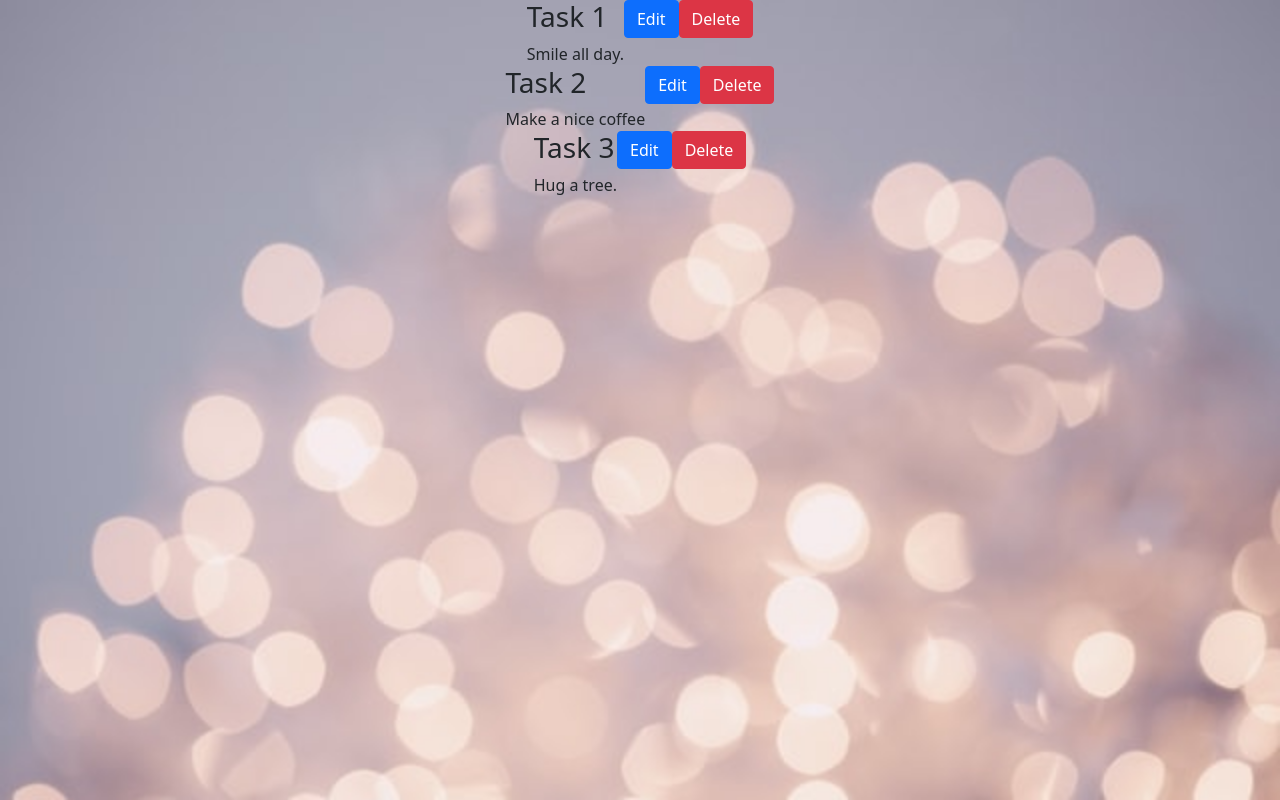
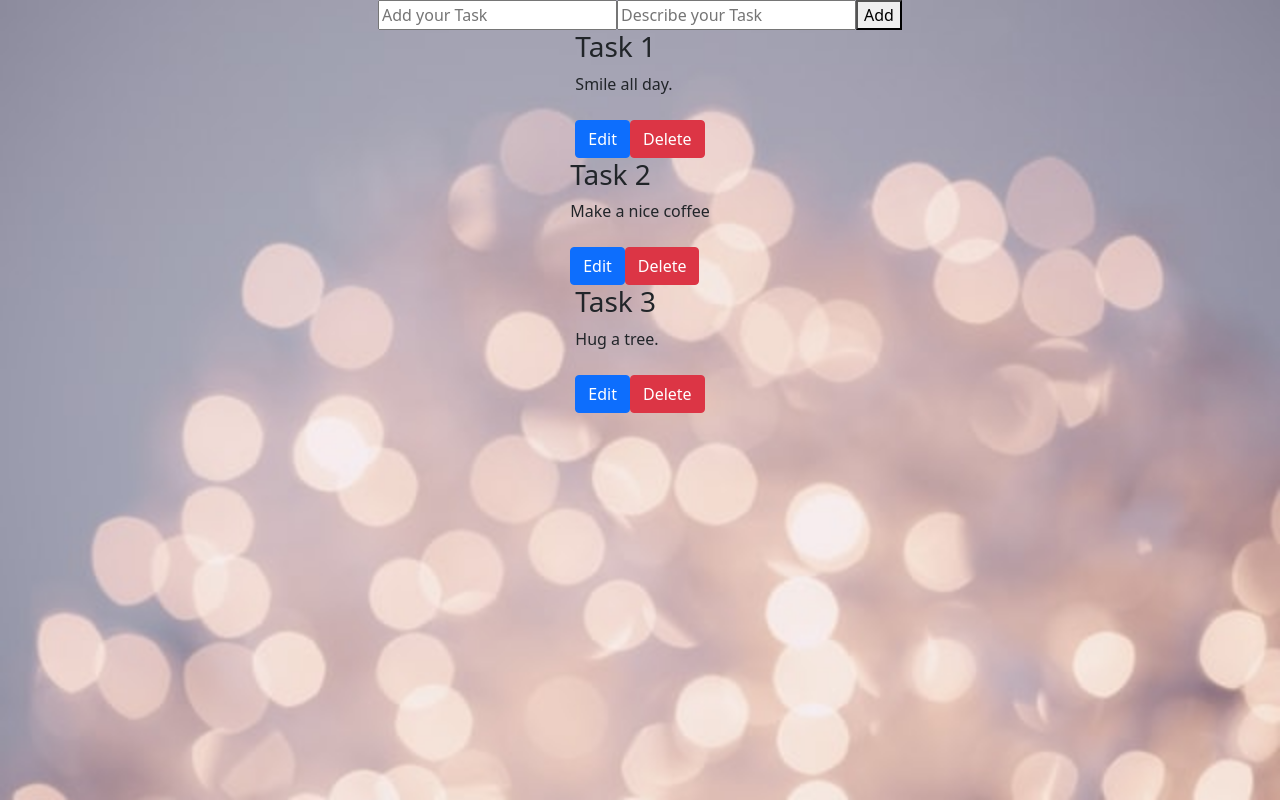
Before and after one commit to predavladc/ReactListProject, a React (Create React App) app: page / in a window 1280 px wide. Built offline with nearby package versions, Linux system fonts and the light colour scheme.

Commit message:
Added form inputs for to-do task title and description. Delete button also works. Edit button is currently not working. Method should be adding contenteditable property to button on Edit button press.

```diff
--- a/src/App.js
+++ b/src/App.js
@@ -1,45 +1,97 @@
 import React from "react";
 import "./index.css";
 import ToDoComponent from "./components/ToDo";
+import { useState } from "react";
+import UserInput from "./UserInput";
 
 export default function App() {
-  const tasklist = [
+  const [tasks, setTasks] = useState([
     {
+        id: 1,
         title: "Task 1",
         description: "Smile all day.",
         status: "new",
     },
     {
+        id: 2,
         title: "Task 2",
         description: "Make a nice coffee",
         status: "new",
     },
     {
+        id: 3,
         title: "Task 3",
         description: "Hug a tree.",
         status: "new",
     }
-  ];
+  ])
+
+  const [beingEdited, setIsBeingEdited] = useState(null);
+
+  const handleUserInput = (event) => {
+    setUserInput({ ...userInput, [event.target.name]: event.target.value });
+  };
+
+  const [userInput, setUserInput] = useState({
+    title: "",
+    description: "",
+  });
+
+  const handleAddNewTask = (event) => {
+    console.log("print");
+    event.preventDefault();
+    // console.log("submitting the form");
+    const newTask = {
+      id: new Date().getTime(),
+      title: userInput.title,
+      description: userInput.description,
+      status: "new",
+    };
+    setTasks([...tasks, newTask]);
+
+    setUserInput({
+      title: "",
+      description: "",
+      status: "new",
+    });
+
+    event.target.reset();
+  };
+
+  const handleDeleteTask = (id) => {
+    const filteredTasks = tasks.filter((task) => task.id !== id)
+    setTasks(filteredTasks)
+  }
+
+  const handleEditTask = (id) => {
+    setIsBeingEdited(id)
+  }
+
+  if (beingEdited) {
+    return (
+      <>
+      <h1>EDITION MODE</h1>
+      <input type="text" placeholder="title"></input>
+      <input type="text" placeholder="description"></input>
+      <button>Save</button>
+      </>
+    )
+  }
 
   return (
     <div className="App">
-      {tasklist.map((task, index) => {
+    <UserInput onInput={handleUserInput} onNewTask={handleAddNewTask} />
+
+      {tasks.map((task, index) => {
         return (
-            <div className='listitems'>
-              <ToDoComponent key={index} data={task} />
-              <div className='buttons'>
-                <button type="button" class="btn btn-primary">Edit</button>
-                <button type="button" class="btn btn-danger">Delete</button>
-              </div>
+            <div className='listitems' key={index}>
+              <ToDoComponent data={task} onDelete={handleDeleteTask} onEdit={handleEditTask}/>
+
             </div>
             )
           }
         )
       }
-
-      {/* <ToDoComponent data={tasklist[0]} />
-      <ToDoComponent data={tasklist[1]} />
-      <ToDoComponent data={tasklist[2]} /> */}
     </div>
   );
 }
--- /dev/null
+++ b/src/UserInput.js
@@ -0,0 +1,26 @@
+const UserInput = ({ onNewTask, onInput }) => {
+    const {title, description } = UserInput;
+    return (
+      <form  onSubmit={onNewTask}>
+        <input
+          type="text"
+          placeholder="Add your Task"
+          value={title}
+          name="title"
+          onChange={onInput}
+        />
+        <input
+          type="text"
+          placeholder="Describe your Task"
+          value={description}
+          name="description"
+          onChange={onInput}
+        />
+        <button>Add</button>
+
+
+      </form>
+    );
+  };
+
+  export default UserInput;
--- a/src/components/ToDo.js
+++ b/src/components/ToDo.js
@@ -5,9 +5,15 @@ const ToDoComponent = (props) => {
         <div className="block">
             {/* <Task toDoDescription={props.data.description} toDoTask={props.data.title}  /> */}
                 <div className="task-container">
-                <h3 className="task-title">{props.data.title}</h3>
-                <span className="task-description">{props.data.description}</span>
-            </div>
+                    <h3 className="task-title" >{props.data.title}</h3>
+                    <span className="task-description" >{props.data.description}</span>
+
+                </div>
+                <br />
+                <div className='buttons'>
+                <button  button type="button" class="btn btn-primary" onClick={() => props.onEdit(props.data.id)}>Edit</button>
+                <button type="button" class="btn btn-danger" onClick={() => props.onDelete(props.data.id)}>Delete</button>
+              </div>
         </div>
     );
 };
```
Also changed, not shown: src/components/Task.js (+9 -9 lines).
